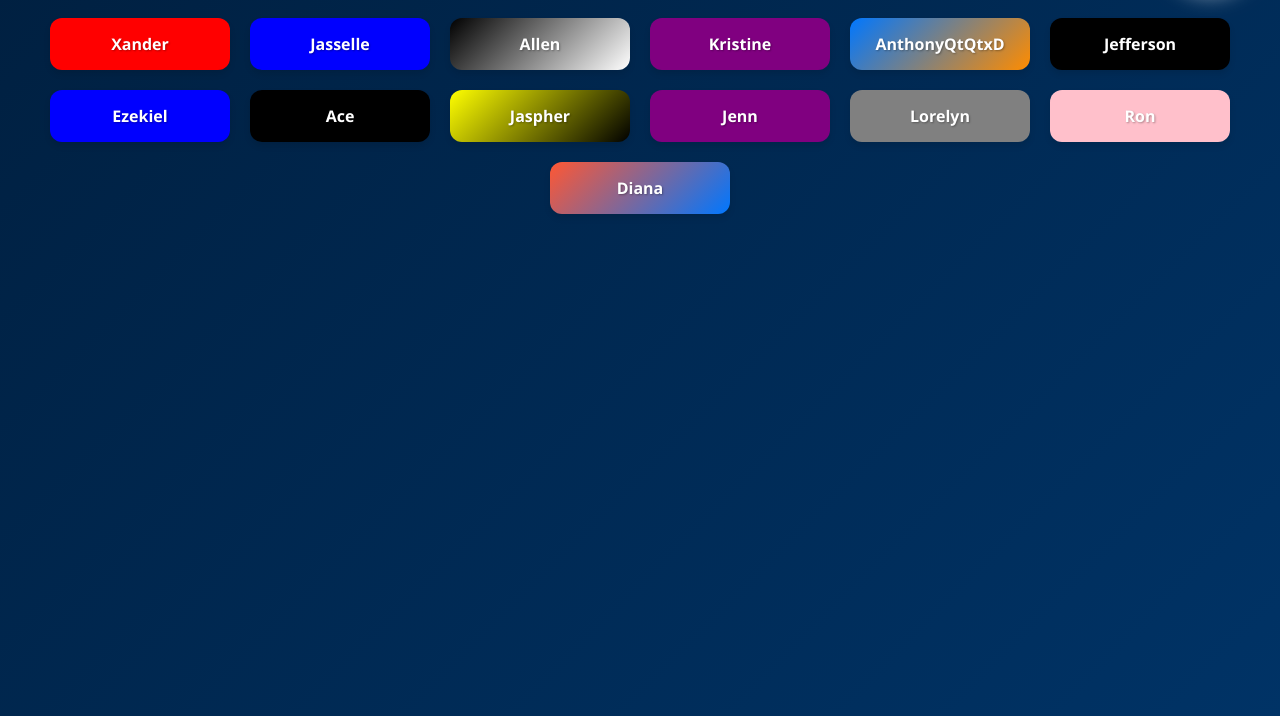
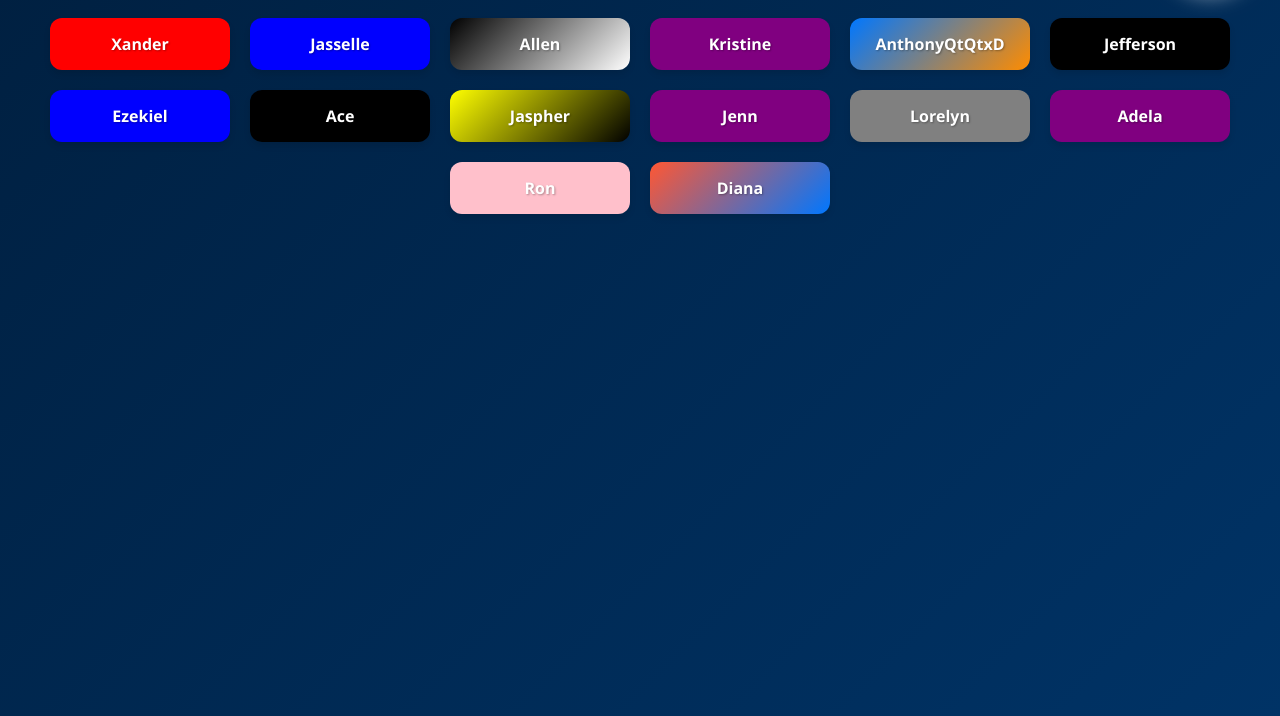
Before and after one commit to Eli1412428/Eli141228.github.io, a plain HTML site: page index.html in a window 1280 px wide. Shown: the part 124-840 px from the top of the page. Drawn offline with Linux system fonts and the light colour scheme.

Commit message:
Update index.html

```diff
--- a/index.html
+++ b/index.html
@@ -4,7 +4,7 @@
     <meta charset="UTF-8">
     <meta name="viewport" content="width=device-width, initial-scale=1.0">
     <title>MY FRIENDS FAVORITE SONG</title>
-      <link rel="icon" type="image/png" href="b0aa68bf-00f6-46a4-833f-29a181cbba7c-modified.png">
+    <link rel="icon" type="image/png" href="b0aa68bf-00f6-46a4-833f-29a181cbba7c-modified.png">
     <style>
         body {
             font-family: 'Segoe UI', sans-serif;
@@ -101,10 +101,12 @@
     <div class="friend" style="background: linear-gradient(135deg, yellow, black);" onclick="showSongs('Jaspher')">Jaspher</div>
     <div class="friend" style="background-color: purple;" onclick="showSongs('Jenn')">Jenn</div>
     <div class="friend" style="background-color: gray;" onclick="showSongs('Lorelyn')">Lorelyn</div>
-    <div class="friend" style="background-color: pink;" onclick="showSongs('Ron')">Ron</div> <!-- Ron styled in pink -->
+  <div class="friend" style="background-color: purple;" onclick="showSongs('Adela')">Adela</div> <!-- Adela with purple background -->
 
     <!-- Third Row -->
+      <div class="friend" style="background-color: pink;" onclick="showSongs('Ron')">Ron</div> <!-- Ron styled in pink -->
     <div class="friend diana-gradient" onclick="showSongs('Diana')">Diana</div> <!-- Diana with gradient -->
+
 </div>
 
 <div id="songDisplay" style="margin-top: 20px;"></div>
```
